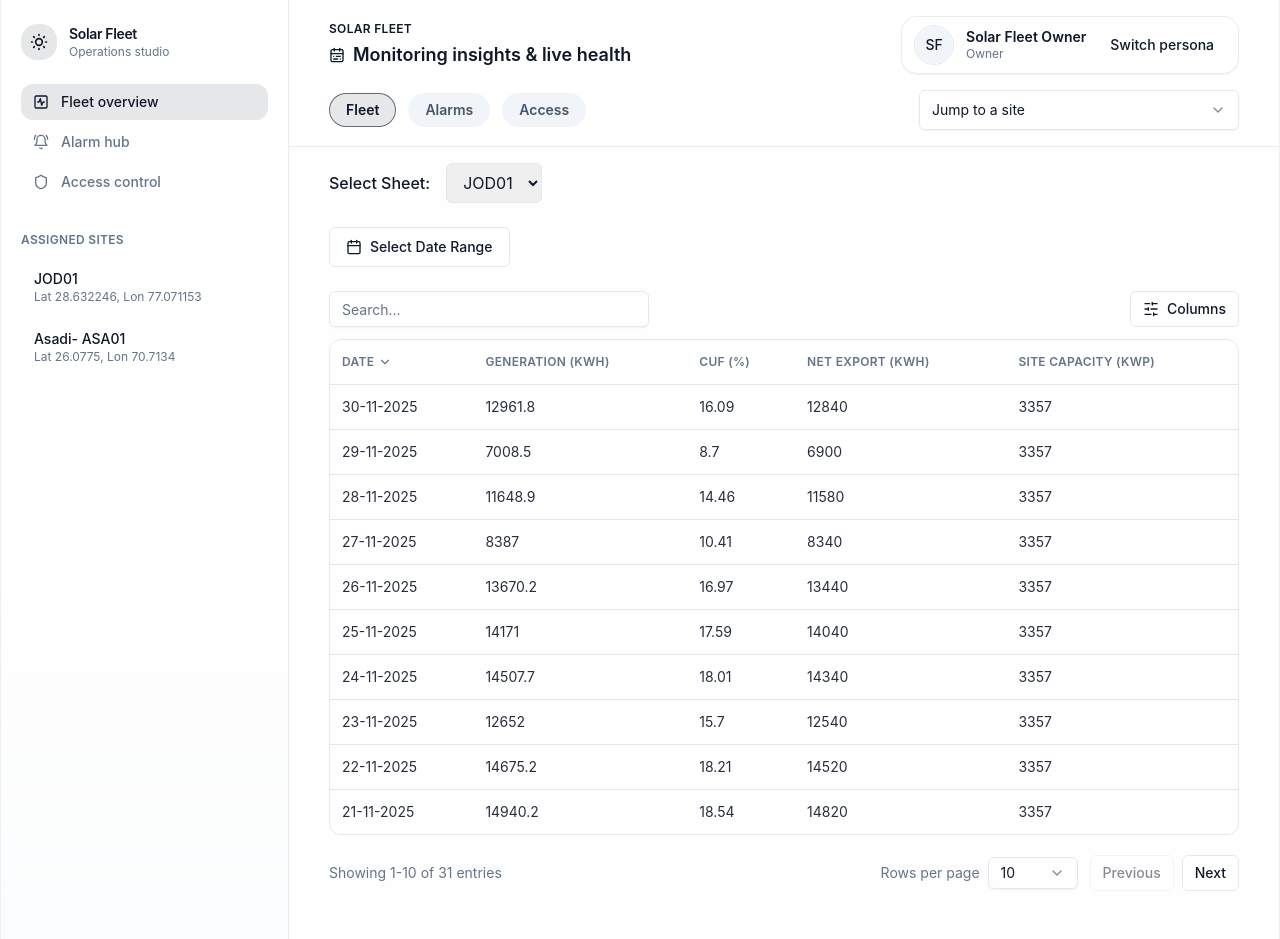
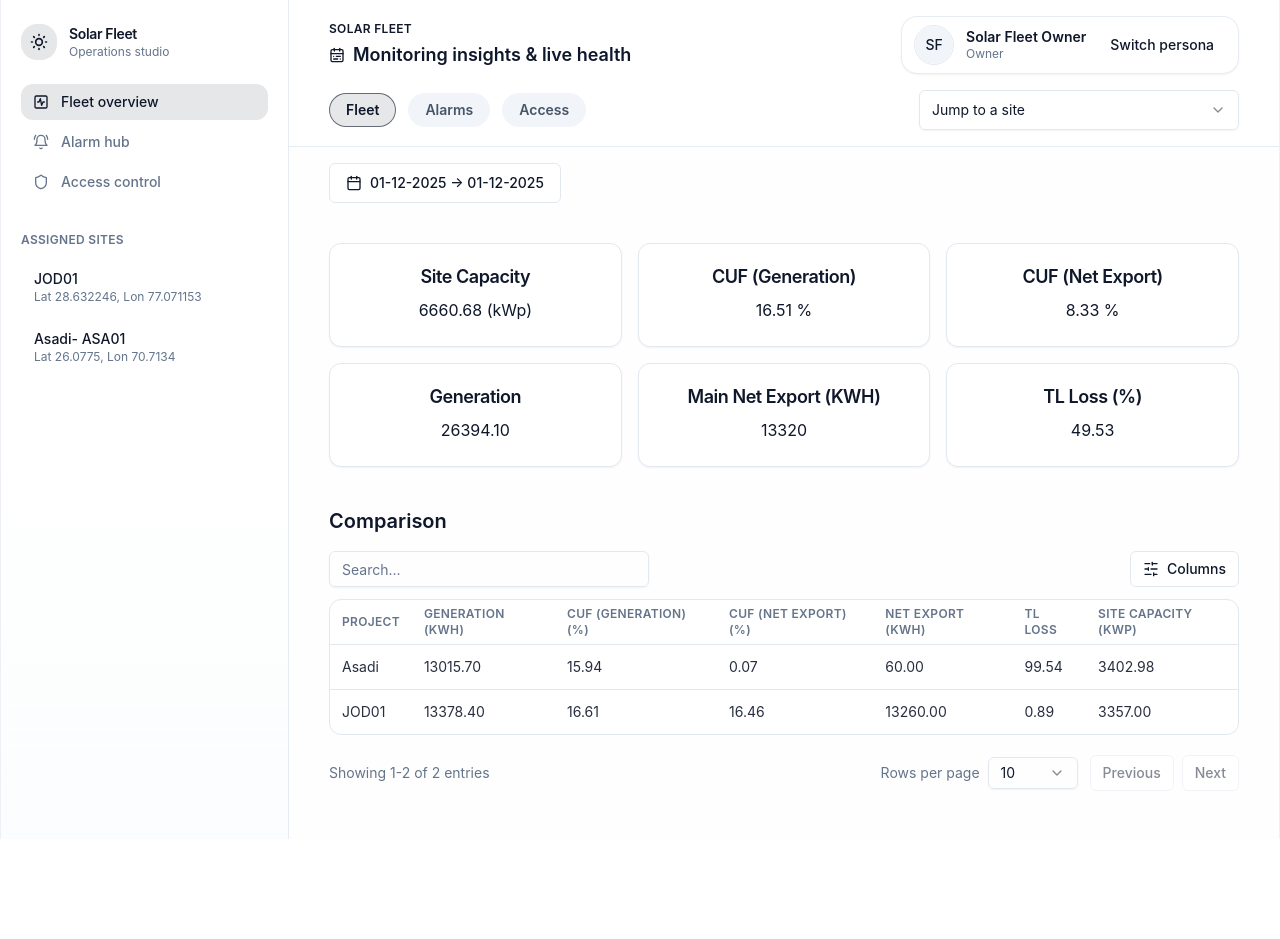
Before and after one commit to ShivamSharma-15/temp, a React (Vite) app: page /apps/solar-smart/app in a window 1280 px wide. After the commit the page ends 839 px from the top, so only its background shows below. Built offline with nearby package versions, Linux system fonts and the light colour scheme.

Commit message:
add Combined data table

```diff
--- /dev/null
+++ b/src/components/TotalDataTable.jsx
@@ -0,0 +1,309 @@
+"use client";
+
+import { useState, useMemo, useEffect } from "react";
+import { format, parse, isSameDay } from "date-fns";
+
+import { Button } from "../components/ui/button";
+import { Popover, PopoverContent, PopoverTrigger } from "../components/ui/popover";
+import { Calendar } from "../components/ui/calendar";
+import { CalendarIcon } from "lucide-react";
+
+import { DataTable } from "../components/data-table/data-table.jsx";
+
+import AsadiRaw from "../projects/Asadi.json";
+import JOD01Raw from "../projects/JOD01.json";
+
+import { Card, CardContent, CardTitle } from "./ui/card.jsx";
+
+// ------------------------------------
+// MERGE BY DATE
+// ------------------------------------
+const mergeByDate = (arr1, arr2) => {
+  const map = {};
+
+  const addToMap = (item) => {
+    const date = item.Date;
+
+    if (!map[date]) {
+      map[date] = { ...item };
+    } else {
+      Object.keys(item).forEach((key) => {
+        if (key === "Date") return;
+
+        const val = item[key];
+        if (typeof val === "number") {
+          map[date][key] = (map[date][key] || 0) + val;
+        }
+      });
+    }
+  };
+
+  arr1.forEach(addToMap);
+  arr2.forEach(addToMap);
+
+  return Object.values(map);
+};
+
+// ------------------------------------
+// TOTALS FOR ANY DATASET
+// ------------------------------------
+const calculateTotals = (data) => {
+  const totals = {};
+
+  data.forEach((row) => {
+    Object.keys(row).forEach((key) => {
+      if (key === "Date") return;
+
+      if (typeof row[key] === "number") {
+        totals[key] = (totals[key] || 0) + row[key];
+      }
+    });
+  });
+
+  return totals;
+};
+
+const combinedData = mergeByDate(AsadiRaw, JOD01Raw);
+
+const parseDate = (str) => parse(str, "dd-MM-yyyy", new Date());
+
+const allDates = combinedData
+  .map((row) => parseDate(row.Date))
+  .sort((a, b) => b - a); // descending
+
+const latestDate = allDates[0];
+
+export default function TotalDataTable() {
+  const [range, setRange] = useState({ from: undefined, to: undefined });
+
+  const sheets = {
+    Asadi: AsadiRaw,
+    JOD01: JOD01Raw
+  };
+
+  useEffect(() => {
+  if (!range.from && !range.to && latestDate) {
+    setRange({
+      from: latestDate,
+      to: latestDate
+    });
+  }
+}, [latestDate]);
+
+  // ------------------------------------
+  // Filter data for current sheet
+  // ------------------------------------
+  const filterByRange = (data) => {
+    if (!range?.from || !range?.to) return data;
+    return data.filter((row) => {
+      const d = parseDate(row.Date);
+      return d >= range.from && d <= range.to;
+    });
+  };
+
+  const filteredCombined = filterByRange(combinedData);
+
+  const totals = calculateTotals(filteredCombined);
+  const totalDays = filteredCombined.length;
+  const siteCapacity = 6660.68;
+
+  const cuf = totalDays
+    ? ((totals["Total Generation"] / (siteCapacity * 24 * totalDays)) * 100).toFixed(2)
+    : "0.00";
+
+  const cufne = totalDays
+    ? ((totals["Main Net Export  (KWH)"] / (siteCapacity * 24 * totalDays)) * 100).toFixed(2)
+    : "0.00";
+
+      const tll = totalDays
+    ? (((totals["Total Generation"] - totals["Main Net Export  (KWH)"]) / totals["Total Generation"] ) * 100).toFixed(2)
+    : "0.00";
+
+  // ------------------------------------
+  // Comparison Table Data
+  // ------------------------------------
+  const comparisonRows = useMemo(() => {
+    return Object.entries(sheets).map(([name, rawSheet]) => {
+      const filtered = filterByRange(rawSheet);
+      const totals = calculateTotals(filtered);
+      const days = filtered.length;
+
+      const capacity = name === "Combined" ? 6660.68 : rawSheet[0]?.["Site Capacity"] || 0;
+
+      const cufLocal =
+        days && capacity
+          ? ((totals["Total Generation"] / (capacity * 24 * days)) * 100).toFixed(2)
+          : "0.00";
+
+const cufneLocal =
+      days && capacity
+        ? ((totals["Main Net Export  (KWH)"] / (capacity * 24 * days)) * 100).toFixed(2)
+        : "0.00";
+
+    // TLL per site
+    const tllLocal =
+      totals["Total Generation"]
+        ? (
+            ((totals["Total Generation"] - totals["Main Net Export  (KWH)"]) /
+              totals["Total Generation"]) *
+            100
+          ).toFixed(2)
+        : "0.00";
+
+      return {
+        Project: name,
+        Generation: totals["Total Generation"] || 0,
+        CUF: cufLocal,
+        CUFNE: cufneLocal,
+        TLL: tllLocal,
+        NetExport: totals["Main Net Export  (KWH)"] || 0,
+        SiteCapacity: capacity,
+      };
+    });
+  }, [range]);
+
+const comparisonColumns = [
+  { accessorKey: "Project", header: "Project" },
+
+  {
+    accessorKey: "Generation",
+    header: "Generation (kWh)",
+    cell: ({ row }) => Number(row.original.Generation || 0).toFixed(2),
+  },
+
+  {
+    accessorKey: "CUF",
+    header: "CUF (Generation) (%)",
+    cell: ({ row }) => Number(row.original.CUF || 0).toFixed(2),
+  },
+
+    {
+    accessorKey: "CUF Net Export",
+    header: "CUF (Net Export) (%)",
+    cell: ({ row }) => Number(row.original.CUFNE || 0).toFixed(2),
+  },
+
+  {
+    accessorKey: "NetExport",
+    header: "Net Export (KWH)",
+    cell: ({ row }) => Number(row.original.NetExport || 0).toFixed(2),
+  },
+
+    {
+    accessorKey: "TL Loss",
+    header: "TL Loss",
+    cell: ({ row }) => Number(row.original.TLL || 0).toFixed(2),
+  },
+
+  {
+    accessorKey: "SiteCapacity",
+    header: "Site Capacity (kWp)",
+    cell: ({ row }) =>
+      row.original.SiteCapacity
+        ? Number(row.original.SiteCapacity).toFixed(2)
+        : row.original.SiteCapacity,
+  },
+];
+
+
+  // ------------------------------------
+  // Table Columns
+  // ------------------------------------
+  const mainTableColumns = [
+    { accessorKey: "Date", header: "Date" },
+    { accessorKey: "Total Generation", header: "Generation (kWh)" },
+    { accessorKey: "CUF (%)", header: "CUF (%)" },
+    { accessorKey: "Main Net Export  (KWH)", header: "Net Export (KWH)" },
+    { accessorKey: "Site Capacity", header: "Site Capacity (kwp)" },
+  ];
+
+  // disabled calendar dates
+  const availableDates = combinedData.map((row) => parseDate(row.Date));
+  const isDisabled = (date) => !availableDates.some((d) => isSameDay(d, date));
+
+  return (
+    <div className="space-y-10">
+
+      {/* Date Picker */}
+      <div>
+        <Popover>
+          <PopoverTrigger asChild>
+            <Button variant="outline" className="flex items-center gap-2">
+              <CalendarIcon size={16} />
+              {range?.from && range?.to
+                ? `${format(range.from, "dd-MM-yyyy")} → ${format(range.to, "dd-MM-yyyy")}`
+                : "Select Date Range"}
+            </Button>
+          </PopoverTrigger>
+          <PopoverContent className="w-auto p-0 bg-white">
+            <Calendar mode="range" selected={range} onSelect={setRange} disabled={isDisabled} />
+          </PopoverContent>
+        </Popover>
+      </div>
+
+      {/* Cards */}
+      <div className="grid grid-cols-3 gap-4">
+        <Card>
+          <CardContent className="p-6 text-center">
+            <CardTitle>Site Capacity</CardTitle>
+            <p className="mt-3">{siteCapacity} (kWp)</p>
+          </CardContent>
+        </Card>
+
+        <Card>
+          <CardContent className="p-6 text-center">
+            <CardTitle>CUF (Generation)</CardTitle>
+            <p className="mt-3">{cuf} %</p>
+          </CardContent>
+        </Card>
+        <Card>
+          <CardContent className="p-6 text-center">
+            <CardTitle>CUF (Net Export)</CardTitle>
+            <p className="mt-3">{cufne} %</p>
+          </CardContent>
+        </Card>
+
+        <Card>
+          <CardContent className="p-6 text-center">
+            <CardTitle>Generation</CardTitle>
+            <p className="mt-3">{(totals["Total Generation"]).toFixed(2) || 0}</p>
+          </CardContent>
+        </Card>
+
+        <Card>
+          <CardContent className="p-6 text-center">
+            <CardTitle>Main Net Export (KWH)</CardTitle>
+            <p className="mt-3">{totals["Main Net Export  (KWH)"] || 0}</p>
+          </CardContent>
+        </Card>
+
+        <Card>
+          <CardContent className="p-6 text-center">
+            <CardTitle>TL Loss (%)</CardTitle>
+            <p className="mt-3">{tll}</p>
+          </CardContent>
+        </Card>
+
+      </div>
+
+      {/* Main Table */}
+      {/* <DataTable
+        columns={mainTableColumns}
+        data={filteredCombined}
+        searchKey="Date"
+        emptyState="No data for selected range"
+      /> */}
+
+      {/* Comparison Table */}
+      <div className="mt-10">
+        <h2 className="text-xl font-semibold mb-4">Comparison</h2>
+
+        <DataTable
+          columns={comparisonColumns}
+          data={comparisonRows}
+          searchKey="Project"
+        />
+      </div>
+    </div>
+  );
+}
--- a/src/pages/FleetOverview.jsx
+++ b/src/pages/FleetOverview.jsx
@@ -29,6 +29,7 @@ import {
 } from "../components/ui/card.jsx";
 import { DataTable } from "../components/data-table/data-table.jsx";
 import HomeDataTable from "../components/HomeDataTable.jsx";
+import TotalDataTable from "../components/TotalDataTable.jsx";
 
 const energyColumns = [
   {
@@ -657,7 +658,8 @@ const FleetOverview = () => {
         </Card>
       </section>
     </div>
-    <HomeDataTable />
+    {/* <HomeDataTable />    */}
+    <TotalDataTable />
     </>
   );
 };
```
